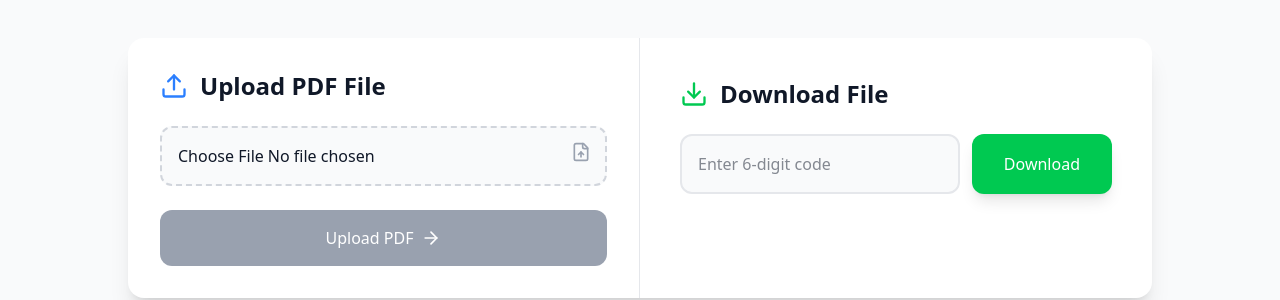
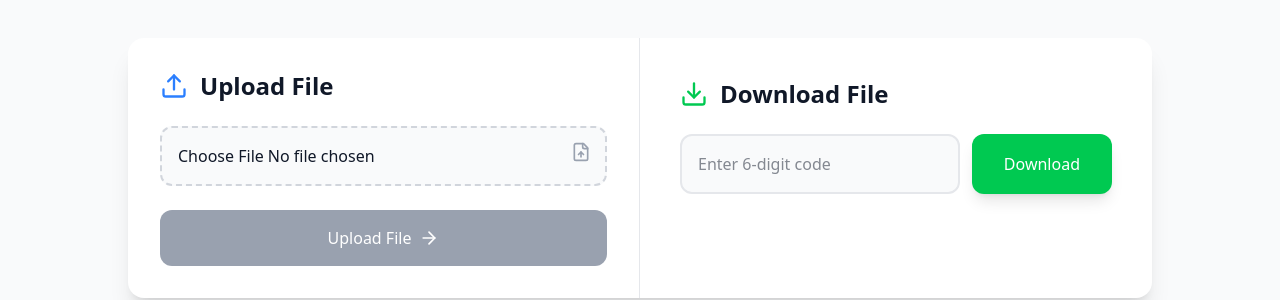
Before and after one commit to yashwanth535/insharex-frontend, a React (Vite) app: page / in a window 1280 px wide. Shown: the part 250-550 px from the top of the page. Built offline with nearby package versions, Linux system fonts and the light colour scheme.

Commit message:
CHECKPOINT:files upload

```diff
--- a/src/components/UploadFile.jsx
+++ b/src/components/UploadFile.jsx
@@ -7,41 +7,41 @@ import axios from 'axios';
 const UploadFile = ({ setShareCode }) => {
   const { isDark } = useTheme();
   const API_URL = import.meta.env.VITE_BACKEND_URL;
-  const [pdf, setPdf] = useState(null);
+  const [file, setFile] = useState(null);
   const [isUploading, setIsUploading] = useState(false);
   const [uploadStatus, setUploadStatus] = useState('');
   const fileInputRef = useRef(null);
 
   const handleFileSelect = (event) => {
-    const file = event.target.files[0];
-    if (file && file.type === 'application/pdf') {
-      setPdf(file);
+    const selectedFile = event.target.files[0];
+    if (selectedFile) {
+      setFile(selectedFile);
       setUploadStatus('');
     } else {
-      setUploadStatus('Please select a valid PDF file');
-      setPdf(null);
+      setUploadStatus('Please select a valid file.');
+      setFile(null);
     }
   };
 
   const handleUpload = async () => {
-    if (!pdf) {
-      setUploadStatus('Please select a file first');
+    if (!file) {
+      setUploadStatus('Please select a file first.');
       return;
     }
 
     setIsUploading(true);
     const formData = new FormData();
-    formData.append('pdf', pdf);
+    formData.append('file', file);
 
     try {
-      const response = await axios.post(`${API_URL}/api/upload-pdf`, formData, {
+      const response = await axios.post(`${API_URL}/api/upload`, formData, {
         headers: { 'Content-Type': 'multipart/form-data' },
         withCredentials: true,
       });
 
       setUploadStatus('File uploaded successfully!');
-      setPdf(null);
-      fileInputRef.current.value = null; // Clear file input
+      setFile(null);
+      fileInputRef.current.value = null;
     } catch (error) {
       setUploadStatus('Error uploading file. Please try again.');
       console.error('Upload error:', error);
@@ -55,7 +55,7 @@ const UploadFile = ({ setShareCode }) => {
       <motion.div className="flex items-center space-x-3">
         <Upload className={`h-7 w-7 ${isDark ? 'text-blue-400' : 'text-blue-500'}`} />
         <h2 className={`text-2xl font-semibold ${isDark ? 'text-white' : 'text-gray-900'}`}>
-          Upload PDF File
+          Upload File
         </h2>
       </motion.div>
 
@@ -63,7 +63,6 @@ const UploadFile = ({ setShareCode }) => {
         <input
           ref={fileInputRef}
           type="file"
-          accept=".pdf"
           onChange={handleFileSelect}
           className={`w-full p-4 border-2 border-dashed rounded-xl transition-all ${
             isDark ? 'border-gray-700 bg-gray-900 text-white' : 'border-gray-300 bg-gray-50 text-gray-900'
@@ -73,18 +72,18 @@ const UploadFile = ({ setShareCode }) => {
       </motion.div>
 
       <AnimatePresence>
-        {pdf && (
-          <motion.p className="text-sm text-gray-600">Selected: {pdf.name}</motion.p>
+        {file && (
+          <motion.p className="text-sm text-gray-600">Selected: {file.name}</motion.p>
         )}
       </AnimatePresence>
 
       <motion.button
         onClick={handleUpload}
-        disabled={isUploading || !pdf}
+        disabled={isUploading || !file}
         className={`w-full py-4 px-6 rounded-xl text-white font-medium flex items-center justify-center space-x-2 transition-all
-          ${isUploading || !pdf ? 'bg-gray-400 cursor-not-allowed' : 'bg-blue-500 hover:bg-blue-600'}`}
+          ${isUploading || !file ? 'bg-gray-400 cursor-not-allowed' : 'bg-blue-500 hover:bg-blue-600'}`}
       >
-        <span>{isUploading ? 'Uploading...' : 'Upload PDF'}</span>
+        <span>{isUploading ? 'Uploading...' : 'Upload File'}</span>
         {!isUploading && <ArrowRight className="h-5 w-5" />}
       </motion.button>
 
```
